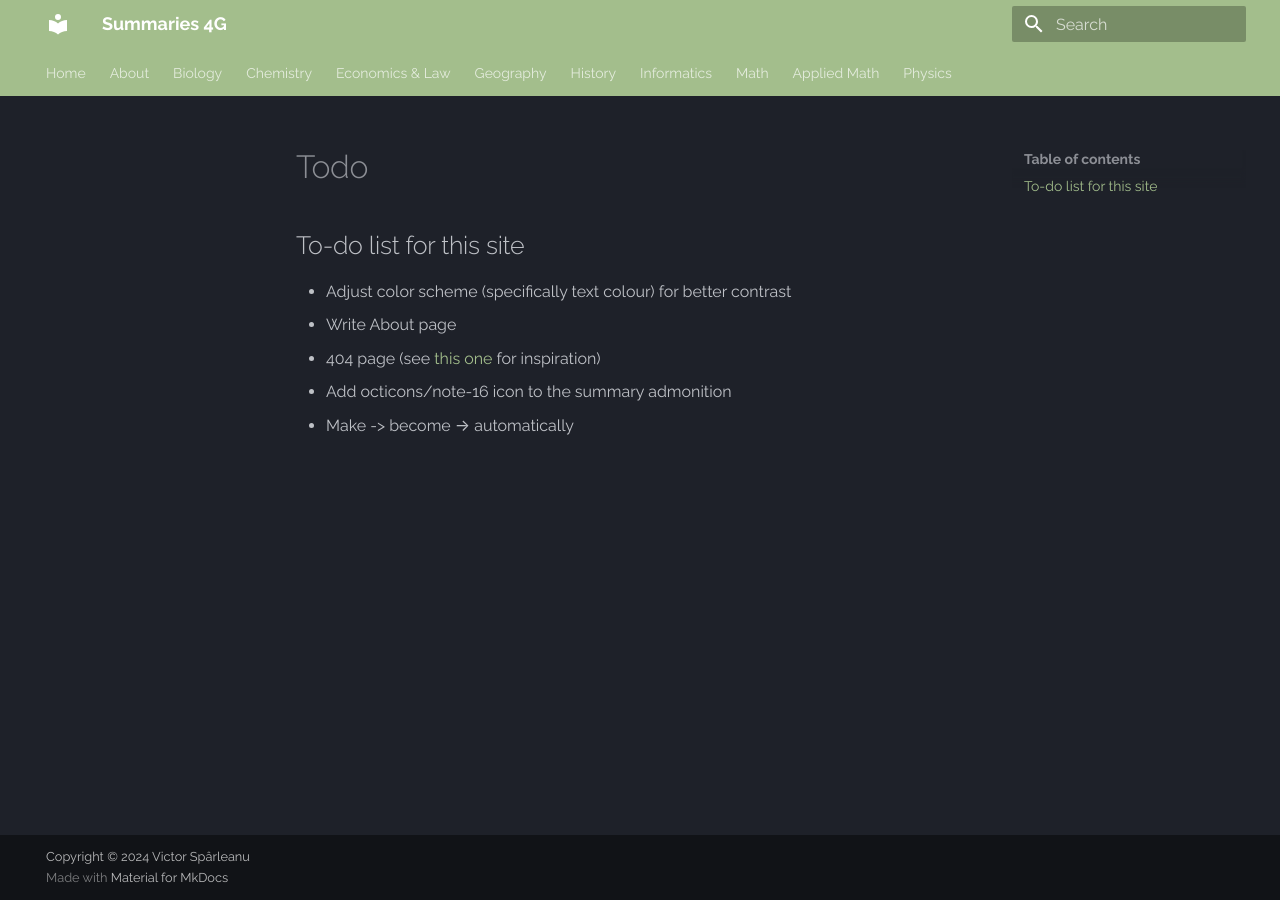
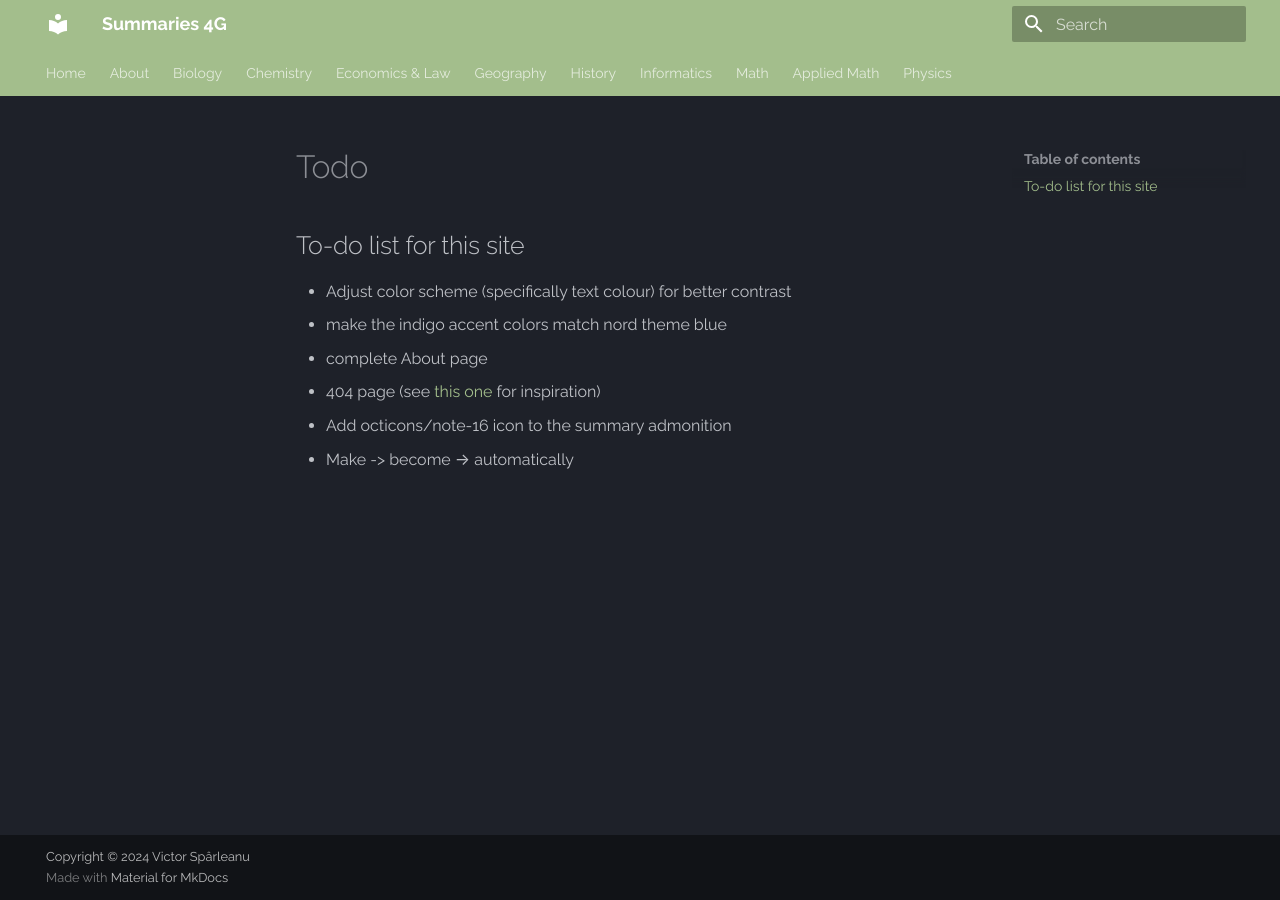
Before and after one commit to VSparl/summary-site, an MkDocs documentation site: the page built from docs/todo.md, in a window 1280 px wide. Built offline with MkDocs 1.6.1 and Material for MkDocs 9.7.7, drawn with Linux system fonts in a browser that asks for light colours.

Commit message:
added one more todo

```diff
--- a/docs/todo.md
+++ b/docs/todo.md
@@ -1,7 +1,8 @@
 ## To-do list for this site
 
 - Adjust color scheme (specifically text colour) for better contrast
-- Write About page
+- make the indigo accent colors match nord theme blue
+- complete About page
 - 404 page (see [this one](https://www.wayside.studio/404) for inspiration)
 - Add octicons/note-16 icon to the summary admonition
 - Make -> become → automatically
```
